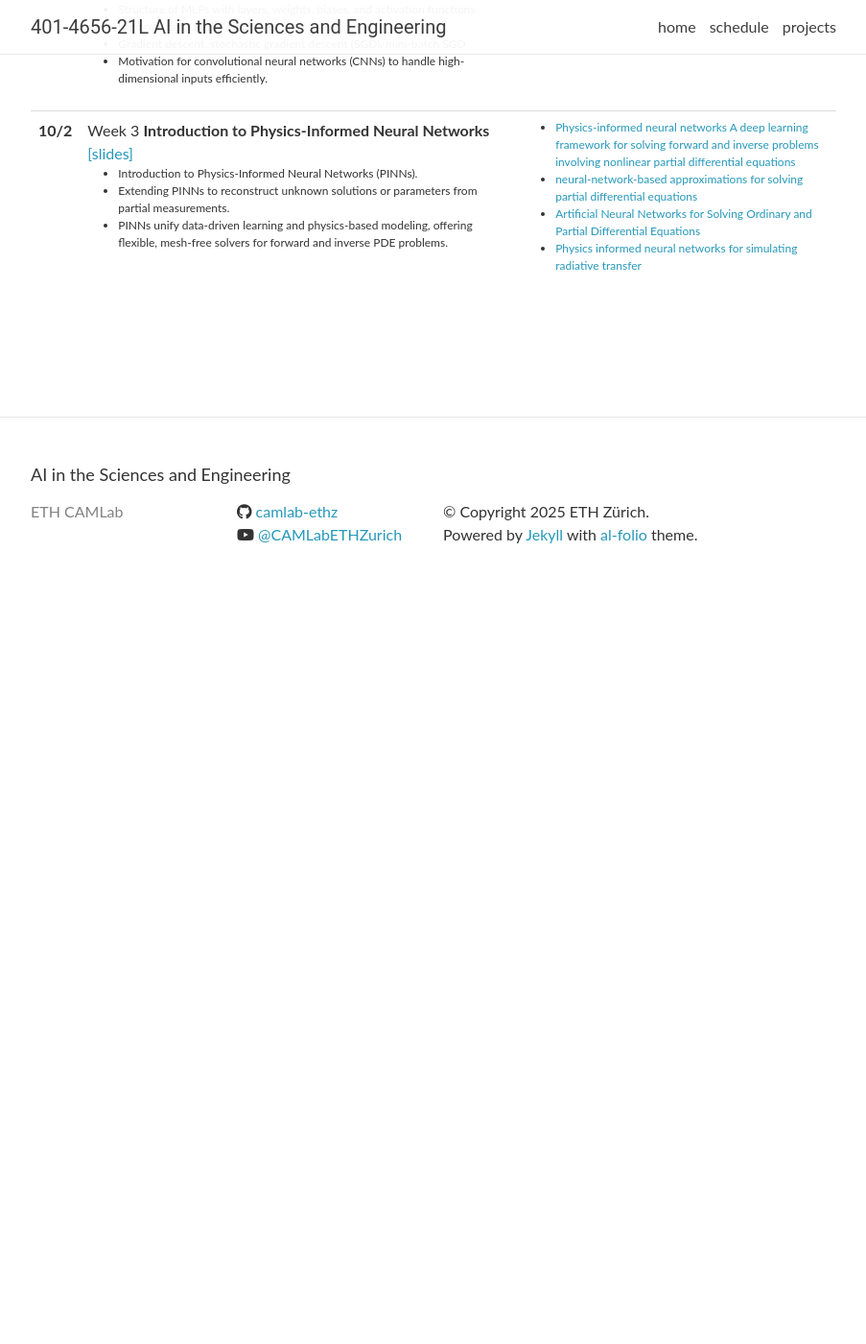
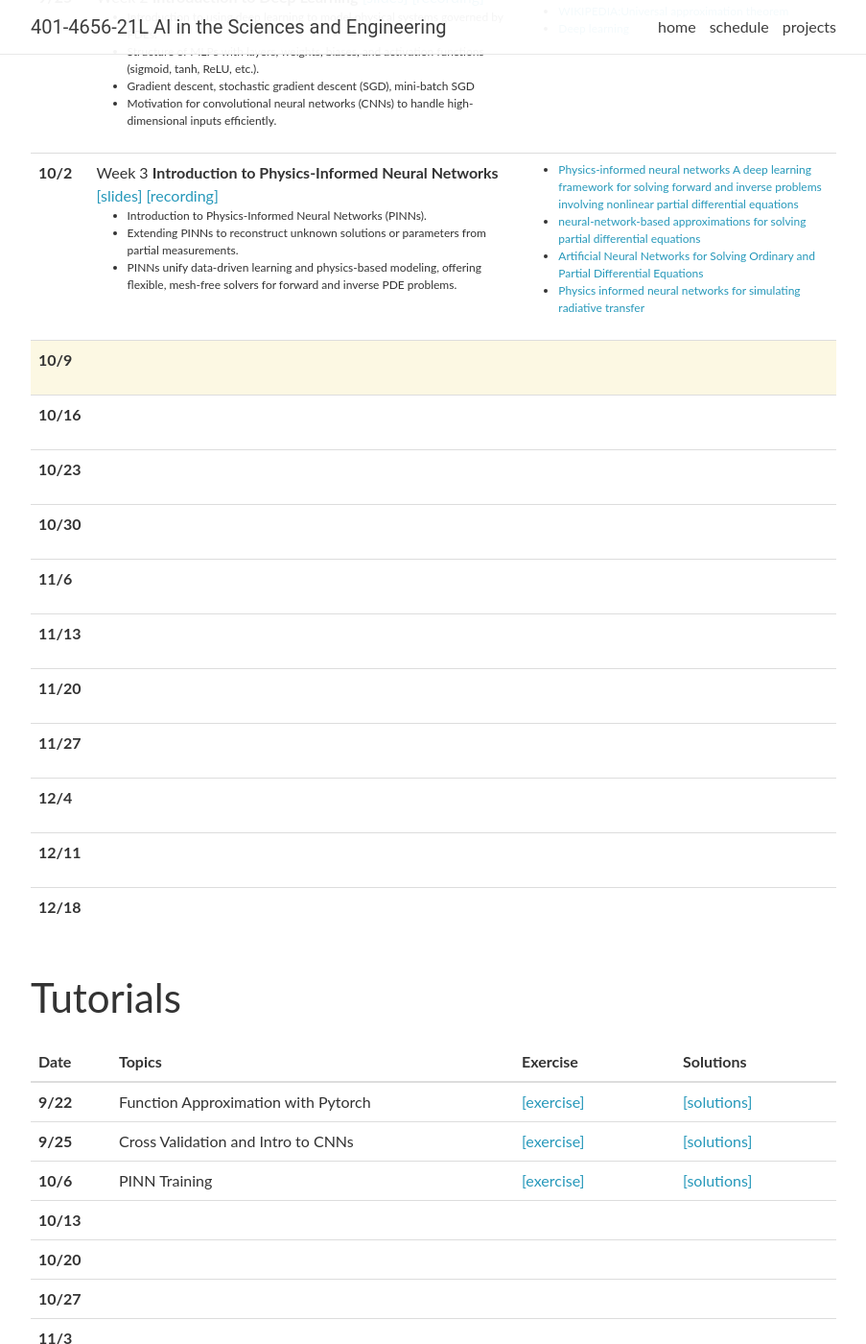
Before and after one commit to camlab-ethz/ai4s-course, a Jekyll site: the page built from fall2025/_pages/schedule.md, in a window 1280 px wide and 1400 px high, scrolled down 428 px. Shown: the whole window at 96% size, without its empty margins (188-1091 px from the left). Built offline with Jekyll 4.4.1, drawn with Linux system fonts in a browser that asks for light colours; nearby versions of some CDN libraries; comment, search, counter and statistics services are not loaded; before the commit the page ends 1058 px from its top, so only the background shows below that; some of the changed text lies outside the part shown.

Commit message:
update the lectures and tutorials

```diff
--- a/_data/lectures_2025.yml
+++ b/_data/lectures_2025.yml
@@ -1,6 +1,6 @@
 - date: 9/18
   title: >
-    Week 1 <strong>Course Introduction</strong> <a href="AISE25Lect1.pdf">[slides]</a> <a href="https://colab.research.google.com/drive/1OCtdpfBBL0jfno2Bt380YBZjSkK0GWiz">[tutorials]</a>
+    Week 1 <strong>Course Introduction</strong> <a href="AISE25Lect1.pdf">[slides]</a> <a href="https://ethz.zoom.us/rec/play/f0vxnPqBJjP8fKcrx7qEnbD1ENg9kLxy6_D19hZFTz1qPIu_u6mmFDNujQyvIgItI5d8qzR6EhBivVEp.uj3NhRBr2hA-YGqe?eagerLoadZvaPages=sidemenu.billing.plan_management&accessLevel=meeting&canPlayFromShare=true&from=share_recording_detail&continueMode=true&componentName=rec-play&originRequestUrl=https%3A%2F%2Fethz.zoom.us%2Frec%2Fshare%2FGand-InVqT_l0A2NDgQArhoI2o1nynVu7zuXCnlK2DNwb4ldTkO1tGV-tpfoag5u.sGt2HQ-r_eKp1aCE">[recording]</a>
 
   slides:
   topics:
@@ -16,7 +16,7 @@
 
 - date: 9/25
   title: >
-    Week 2 <strong>Introduction to Deep Learning</strong> <a href="AISE25Lect2.pdf">[slides]</a> <a href="https://colab.research.google.com/drive/1PBIgFRt7-xXnCFoJiu36-uobwyxsgDsg?usp=sharing">[tutorials]</a>
+    Week 2 <strong>Introduction to Deep Learning</strong> <a href="AISE25Lect2.pdf">[slides]</a> <a href="https://ethz.zoom.us/rec/play/8QIKsLmZDtRTRjwauoXcSsg1ANkAc2D0jc8Munhj2BXFjAyuD3WhKnRuIolqPCSFh7-Pjny3DtIYuBI.5S9x3jgNVCXAJpcw?autoplay=true&startTime=1758780652000">[recording]</a>
   slides:
   topics:
     - Introduction to using deep learning to model physical systems governed by PDEs.
@@ -33,7 +33,7 @@
 
 - date: 10/2
   title: >
-    Week 3 <strong>Introduction to Physics-Informed Neural Networks</strong> <a href="AISE25Lect3.pdf">[slides]</a>
+    Week 3 <strong>Introduction to Physics-Informed Neural Networks</strong> <a href="AISE25Lect3.pdf">[slides]</a> <a href="https://ethz.zoom.us/rec/play/fN2KHdgdgoIVkc-3JZfDf2BHKxQj58hwAqzkRaoc3aOr0ydN32-CK10sqKfsqJ0LzmbgsEUwi0G4nz4.SbdPCEmJbWFy_9eS?eagerLoadZvaPages=sidemenu.billing.plan_management&accessLevel=meeting&canPlayFromShare=true&from=share_recording_detail&startTime=1759385427000&componentName=rec-play&originRequestUrl=https%3A%2F%2Fethz.zoom.us%2Frec%2Fshare%2F_yp9-FA_eqb6QU5CQbcLoWy_tuLUyb_3H63yyDNpmLMazLcj8BPe7dYAmqs7FueY.1UVNnzP-eTSAP56_%3FstartTime%3D1759385427000">[recording]</a>
   slides:
   topics:
     - Introduction to Physics-Informed Neural Networks (PINNs).
@@ -44,3 +44,26 @@
     - <a href="https://onlinelibrary.wiley.com/doi/abs/10.1002/cnm.1640100303">neural-network-based approximations for solving partial differential equations</a> <br/>
     - <a href="https://ieeexplore.ieee.org/stamp/stamp.jsp?arnumber=712178">Artificial Neural Networks for Solving Ordinary and Partial Differential Equations</a> <br/>
     - <a href="https://www.sciencedirect.com/science/article/pii/S0022407321001989">Physics informed neural networks for simulating radiative transfer</a> <br/>
+
+
+- date: 10/9
+
+- date: 10/16
+
+- date: 10/23
+
+- date: 10/30
+
+- date: 11/6
+
+- date: 11/13
+
+- date: 11/20
+
+- date: 11/27
+
+- date: 12/4
+
+- date: 12/11
+
+- date: 12/18
--- /dev/null
+++ b/_data/tutorials_2025.yml
@@ -0,0 +1,41 @@
+# Tutorials schedule for Fall 2025
+# Example schema:
+- date: 9/22
+  topics:
+    Function Approximation with Pytorch
+  exercise_url: https://colab.research.google.com/drive/1aYROtLJQ8wS8Xa5XDNf9Q9TmgWIrCaW4
+  solutions_url: https://colab.research.google.com/drive/1aTJkpZIilMcW7f5w6W8ylYH68pREzNoZ
+
+- date: 9/25
+  topics:
+    Cross Validation and Intro to CNNs
+  exercise_url: https://colab.research.google.com/drive/1Qd4LkQpoHYtMV717kqMo7R5lJ4x3cz72
+  solutions_url: https://colab.research.google.com/drive/1rjQ9bUqWn77pL4V54ukXGCcjENeDBEC9
+
+- date: 10/6
+  topics:
+    PINN Training
+  exercise_url: https://colab.research.google.com/drive/1PEvUzwIDzB1EmHzcU5MkCLLseHMsuI4s
+  solutions_url: https://colab.research.google.com/drive/1KBqId6qgTAmzOUgAkcJnE9UT8NMqjKsH
+
+- date: 10/13
+
+- date: 10/20
+
+- date: 10/27
+
+- date: 11/3
+
+- date: 11/10
+
+- date: 11/17
+
+- date: 11/24
+
+- date: 12/1
+
+- date: 12/8
+
+- date: 12/15
+
+- date: 12/22
--- a/_layouts/schedule.html
+++ b/_layouts/schedule.html
@@ -3,12 +3,15 @@ layout: default
 ---
 <div class="post">
 
+  {% unless page.hide_header %}
   <header class="post-header">
     <h1 class="post-title">{{ page.title }}</h1>
     <h2 class="post-description">{{ page.description }}</h2>
   </header>
+  {% endunless %}
 
   <article class="post-content {{page.title}} clearfix">
+    <h2>Lectures</h2>
     <table class="table table-hover">
       <colgroup>
         <col style="width:5%">
@@ -26,6 +29,67 @@ layout: default
         {{ content }}
       </tbody>
     </table>
+
+    {% if page.tutorials_data %}
+    <h2 style="margin-top:32px;">Tutorials</h2>
+    <table class="table table-hover">
+      <colgroup>
+        <col style="width:10%">
+        <col style="width:50%">
+        <col style="width:20%">
+        <col style="width:20%">
+      </colgroup>
+      <thead class="thead-light">
+        <tr>
+          <th scope="col">Date</th>
+          <th scope="col">Topics</th>
+          <th scope="col">Exercise</th>
+          <th scope="col">Solutions</th>
+        </tr>
+      </thead>
+      <tbody>
+        {% assign tutorials = site.data[page.tutorials_data] %}
+        {% if tutorials and tutorials.size > 0 %}
+          {% for item in tutorials %}
+          <tr>
+            <th scope="row">{{ item.date }}</th>
+            <td>
+              {% if item.topics %}
+                {% if item.topics.first %}
+                  <ul>
+                  {% for topic in item.topics %}
+                    <li style="font-size:12px;">{{ topic }}</li>
+                  {% endfor %}
+                  </ul>
+                {% else %}
+                  {{ item.topics }}
+                {% endif %}
+              {% endif %}
+            </td>
+            <td>
+              {% if item.exercise_url %}
+                <a href="{{ item.exercise_url | relative_url }}" target="_blank">[exercise]</a>
+              {% elsif item.exercise %}
+                {{ item.exercise }}
+              {% endif %}
+            </td>
+            <td>
+              {% if item.solutions_url %}
+                <a href="{{ item.solutions_url | relative_url }}" target="_blank">[solutions]</a>
+              {% elsif item.solutions %}
+                {{ item.solutions }}
+              {% endif %}
+            </td>
+          </tr>
+          {% endfor %}
+        {% else %}
+          <tr>
+            <td colspan="4">No tutorials yet.</td>
+          </tr>
+        {% endif %}
+      </tbody>
+    </table>
+    {% endif %}
   </article>
 
 </div>
--- a/fall2025/_pages/schedule.md
+++ b/fall2025/_pages/schedule.md
@@ -2,6 +2,8 @@
 layout: schedule
 permalink: /fall2025/schedule/
 title: Schedule
+tutorials_data: tutorials_2025
+hide_header: true
 ---
 
 
```
